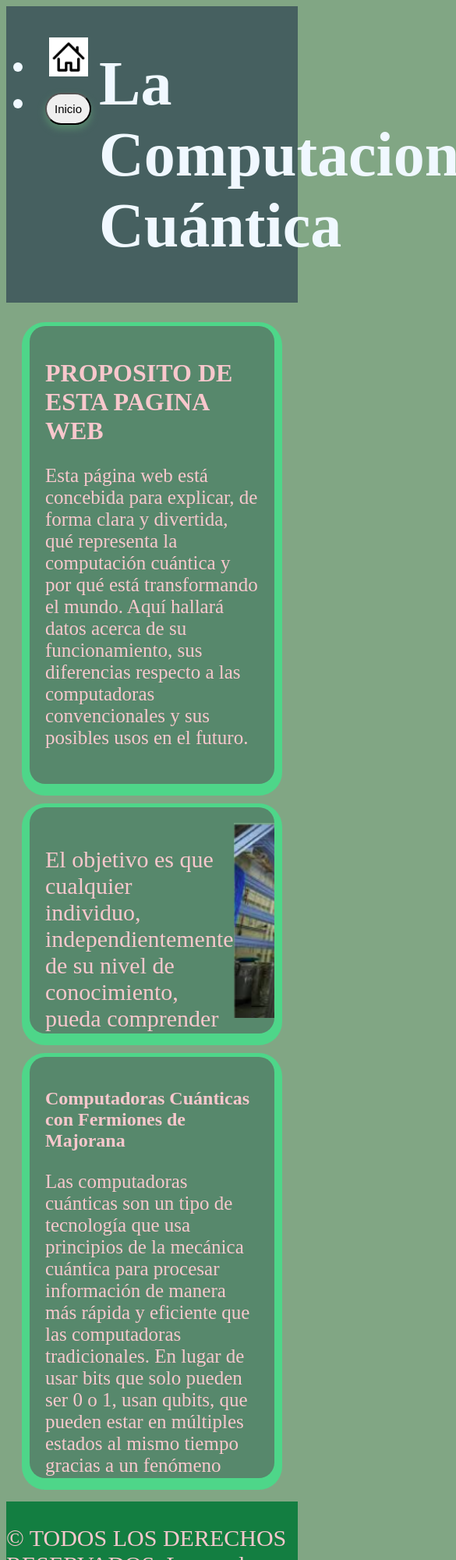
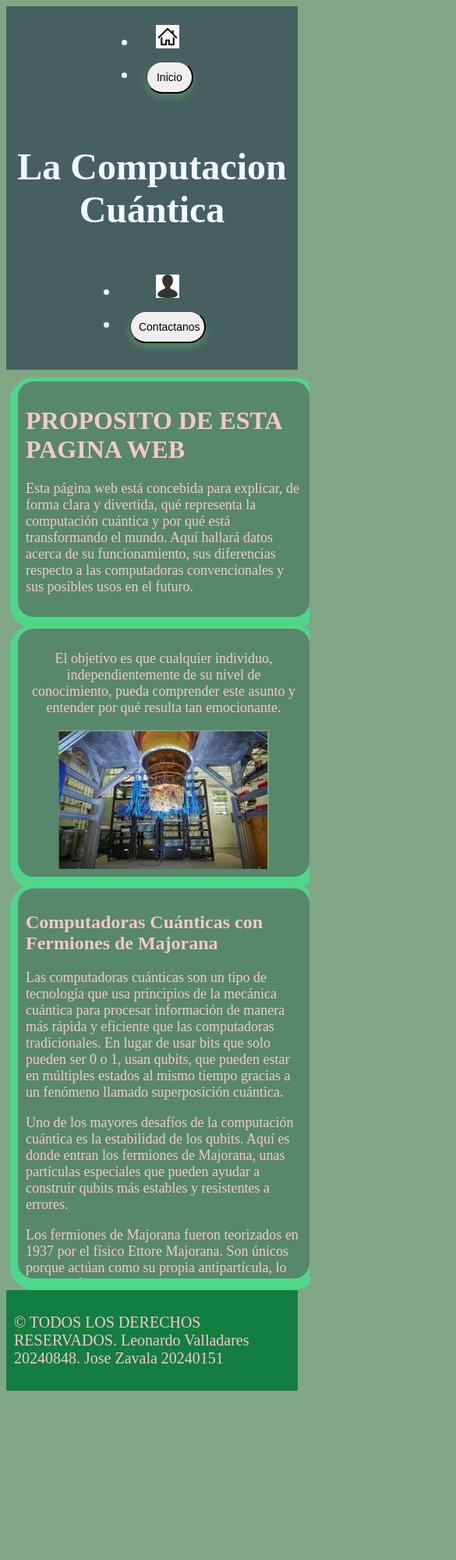
Before and after one commit to leonardovalladares/ProyectoSoftwaree, a plain HTML site: page index.html in a window 390 px wide. Shown: the top 2000 px of the page at 78% size, 585 px wide, since content can reach past the window. After the commit the page ends 1791 px from the top, so only its background shows below. Drawn offline with Linux system fonts and the light colour scheme.

Commit message:
Finalizadoa

```diff
--- a/css/acercade.css
+++ b/css/acercade.css
@@ -76,3 +76,37 @@ footer{
     display: flex;
     justify-content: center;
 }
+@media (max-width: 768px) {
+    header {
+        flex-direction: column;
+        align-items: center;
+        font-size: 28px;
+    }
+
+    h1 {
+        font-size: 24px;
+    }
+
+    li {
+        font-size: 14px;
+    }
+
+    li a {
+        font-size: 14px;
+    }
+
+    button {
+        font-size: 16px;
+        padding: 8px;
+    }
+
+    .trala {
+        font-size: 20px;
+        padding: 15px;
+    }
+
+    footer {
+        font-size: 20px;
+        height: 60px;
+    }
+}
--- a/css/contactanos.css
+++ b/css/contactanos.css
@@ -125,3 +125,68 @@ display: flex;
 justify-content: center;
 
 }
+
+@media (max-width: 768px) {
+    footer {
+        font-size: 20px;
+        height: 60px;
+    }
+
+    header {
+        flex-direction: column;
+        align-items: center;
+        font-size: 18px;
+    }
+
+    h1 {
+        font-size: 22px;
+    }
+
+    li {
+        font-size: 14px;
+    }
+
+    li a {
+        font-size: 14px;
+    }
+
+
+
+    button {
+        font-size: 16px;
+        padding: 8px;
+    }
+
+    .trala {
+        font-size: 20px;
+        padding: 15px;
+    }
+
+    .tarjeta {
+        flex-direction: column;
+        margin: 20px;
+    }
+    .tarjeta img{
+        max-width: 100%;
+        height: auto;
+        width: 300px;
+    }
+
+
+    .p2 a {
+        font-size: 24px;
+    }
+
+    .p2 button {
+        height: 70px;
+    }
+
+    .p4 {
+        font-size: 25px;
+    }
+
+    .hola {
+        flex-direction: column;
+    }
+
+}
--- a/css/inicio.css
+++ b/css/inicio.css
@@ -124,3 +124,89 @@ footer{
     display: flex;
     justify-content: center;
 }
+.menu-header {
+    display: flex;
+    justify-content: center;
+    align-items: center;
+  }
+
+  .menu {
+    display: flex;
+    list-style: none;
+    gap: 20px;
+    align-items: center;
+    padding: 0;
+    margin: 0;
+  }
+
+  .menu li img {
+    width: 40px;
+  }
+
+  .menu li button {
+    padding: 8px 16px;
+    border-radius: 20px;
+    box-shadow: 0px 5px 10px #57886C;
+    font-size: 16px;
+  }
+
+  .menu li a {
+    text-decoration: none;
+  }
+
+@media (max-width: 390px) {
+    header {
+      flex-direction: column;
+      align-items: center;
+      font-size: 24px;
+      text-align: center;
+    }
+
+    .p1, .p2, .p3 {
+      margin: 15px;
+      padding: 15px;
+      width: 100%;
+      overflow: auto;
+      word-wrap: break-word;
+      padding: 10px;
+      box-sizing: border-box;
+    }
+
+    .p1 p, .p2 p, .p3 p {
+      font-size: 18px;
+    }
+
+    .p2 {
+      flex-direction: column;
+      height: auto;
+      align-items: center;
+      text-align: center;
+    }
+
+    .p3 img {
+      width: 90%;
+      height: auto;
+      margin: 10px 0;
+    }
+
+    footer {
+      font-size: 20px;
+      height: auto;
+      padding: 10px;
+    }
+
+    button {
+      width: 80%;
+      font-size: 16px;
+    }
+
+    li img {
+      width: 30px;
+    }
+
+    li a {
+      font-size: 14px;
+    }
+
+
+  }
```
